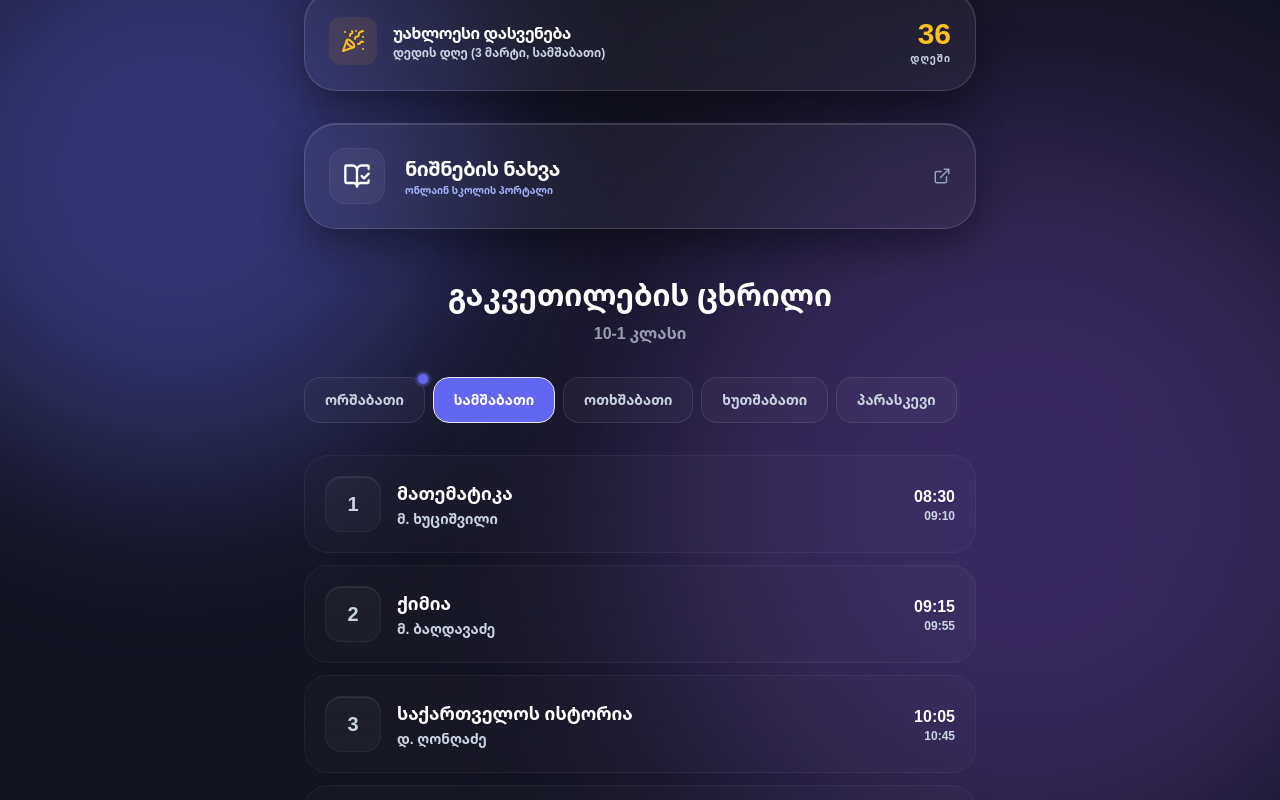
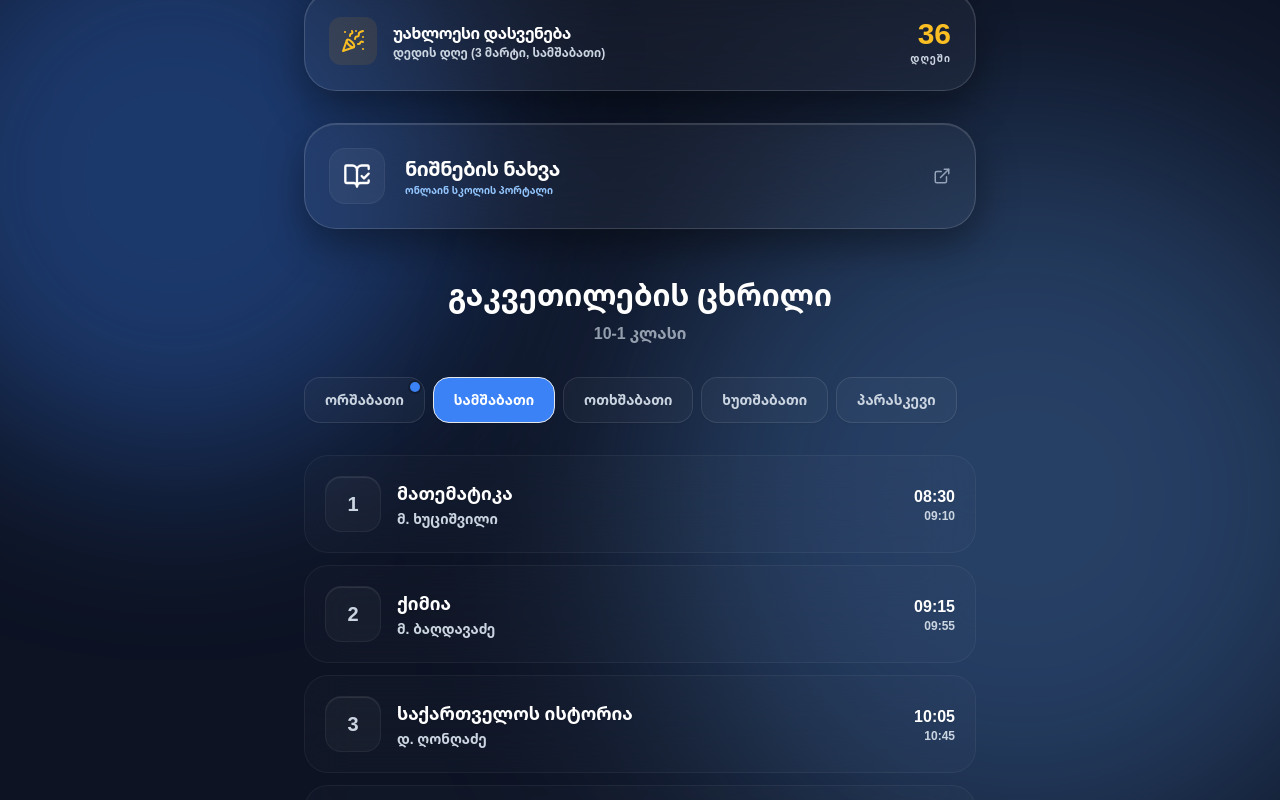
Before and after one commit to Smile-B14/Zari-ramdeni-xanshia, a React (Vite) app: page / in a window 1280 px wide. Both pictures are taken after a click on the button "სამშაბათი". Shown: the part 920-1720 px from the top of the page. Built offline with nearby package versions, Linux system fonts and the light colour scheme.

Commit message:
feat: Use blue color theme for app elements
Replaces the indigo color theme with blue across various UI components, including shapes, text, backgrounds, borders, and button styles. This change aims to refresh the application's visual appearance.

```diff
--- a/App.tsx
+++ b/App.tsx
@@ -53,17 +53,17 @@ const formatTimeRemaining = (seconds: number | null) => {
 
 const getColorConfig = (color: string, isDark: boolean) => {
   const map: Record<string, any> = {
-    indigo: {
-      shape1: isDark ? 'rgba(99,102,241,0.4)' : 'rgba(99,102,241,0.2)',
-      shape2: isDark ? 'rgba(139,92,246,0.3)' : 'rgba(139,92,246,0.15)',
-      text: isDark ? 'text-indigo-300' : 'text-indigo-600',
-      bg: 'bg-indigo-500',
-      bgSubtle: isDark ? 'bg-indigo-500/20' : 'bg-indigo-50/50',
-      border: isDark ? 'border-indigo-500/30' : 'border-indigo-200/50',
-      selection: 'selection:bg-indigo-500 selection:text-white',
-      buttonActive: isDark ? 'bg-indigo-500 text-white shadow-[0_4px_16px_rgba(99,102,241,0.4),inset_0_1px_1px_rgba(255,255,255,0.2)]' : 'bg-indigo-500 text-white shadow-[0_4px_16px_rgba(99,102,241,0.3),inset_0_1px_1px_rgba(255,255,255,0.4)]',
-      ring: 'ring-indigo-500/50',
-      badge: isDark ? 'bg-indigo-500/20 backdrop-blur-md text-indigo-300 border border-indigo-400/30 shadow-[inset_0_1px_1px_rgba(255,255,255,0.1)]' : 'bg-white/60 backdrop-blur-sm text-indigo-700 border border-indigo-200 shadow-sm',
+    blue: {
+      shape1: isDark ? 'rgba(59,130,246,0.35)' : 'rgba(59,130,246,0.15)',
+      shape2: isDark ? 'rgba(96,165,250,0.3)' : 'rgba(96,165,250,0.15)',
+      text: isDark ? 'text-blue-300' : 'text-blue-600',
+      bg: 'bg-blue-500',
+      bgSubtle: isDark ? 'bg-blue-500/20' : 'bg-blue-50/50',
+      border: isDark ? 'border-blue-500/30' : 'border-blue-200/50',
+      selection: 'selection:bg-blue-500 selection:text-white',
+      buttonActive: isDark ? 'bg-blue-500 text-white shadow-[0_4px_16px_rgba(59,130,246,0.4),inset_0_1px_1px_rgba(255,255,255,0.2)]' : 'bg-blue-500 text-white shadow-[0_4px_16px_rgba(59,130,246,0.3),inset_0_1px_1px_rgba(255,255,255,0.4)]',
+      ring: 'ring-blue-500/50',
+      badge: isDark ? 'bg-blue-500/20 backdrop-blur-md text-blue-300 border border-blue-400/30 shadow-[inset_0_1px_1px_rgba(255,255,255,0.1)]' : 'bg-white/60 backdrop-blur-sm text-blue-700 border border-blue-200 shadow-sm',
     },
     emerald: {
       shape1: isDark ? 'rgba(16,185,129,0.3)' : 'rgba(16,185,129,0.15)',
@@ -338,7 +338,7 @@ const App: React.FC = () => {
   const activeColor = delayIn !== null
     ? 'amber'
     : status === BellStatus.LESSON
-      ? 'indigo'
+      ? 'blue'
       : status === BellStatus.BREAK
         ? 'emerald'
         : 'slate';
@@ -347,13 +347,13 @@ const App: React.FC = () => {
   useEffect(() => {
     const bgColors = {
       dark: {
-        indigo: '#141421',
+        blue: '#0d1323',
         emerald: '#111814',
         amber: '#1c1711',
         slate: '#161618',
       },
       light: {
-        indigo: '#fafbff',
+        blue: '#f4f7ff',
         emerald: '#f8fdfa',
         amber: '#fffdf8',
         slate: '#fcfcfc',
@@ -416,7 +416,7 @@ const App: React.FC = () => {
         <div className="w-full flex justify-end gap-3 mb-6 relative z-50">
           <button
             onClick={() => setIsDarkMode(!isDarkMode)}
-            className={`p-3.5 rounded-2xl transition-all border ${isDarkMode ? 'bg-white/[0.05] border-white/[0.15] text-amber-300 hover:bg-white/[0.1] shadow-[0_4px_12px_rgba(0,0,0,0.2),inset_0_1px_1px_rgba(255,255,255,0.1)] hover:-translate-y-0.5' : 'bg-white/60 border-white/80 text-indigo-600 shadow-[0_4px_12px_rgba(0,0,0,0.05),inset_0_1px_1px_rgba(255,255,255,1)] hover:bg-white/80 hover:-translate-y-0.5'} backdrop-blur-xl`}
+            className={`p-3.5 rounded-2xl transition-all border ${isDarkMode ? 'bg-white/[0.05] border-white/[0.15] text-amber-300 hover:bg-white/[0.1] shadow-[0_4px_12px_rgba(0,0,0,0.2),inset_0_1px_1px_rgba(255,255,255,0.1)] hover:-translate-y-0.5' : 'bg-white/60 border-white/80 text-slate-600 shadow-[0_4px_12px_rgba(0,0,0,0.05),inset_0_1px_1px_rgba(255,255,255,1)] hover:bg-white/80 hover:-translate-y-0.5'} backdrop-blur-xl`}
           >
             {isDarkMode ? <Sun size={20} /> : <Moon size={20} />}
           </button>
@@ -562,7 +562,7 @@ const App: React.FC = () => {
             >
               {WEEKDAYS_GE[d]}
               {isToday && selectedDay !== d && (
-                <span className={`absolute -top-1.5 -right-1.5 w-3.5 h-3.5 rounded-full border-2 ${isDarkMode ? 'border-[#161618] border-opacity-50' : 'border-slate-50'} ${activeTheme.bg} shadow-md`} style={{boxShadow: isDarkMode ? '0 0 0 2px rgba(255,255,255,0.05)' : ''}} />
+                <span className={`absolute top-1 right-1 w-2.5 h-2.5 rounded-full ${activeTheme.bg} shadow-sm ring-2 ${isDarkMode ? 'ring-black/20' : 'ring-white/50'}`} />
               )}
             </button>
           )})}
@@ -577,7 +577,7 @@ const App: React.FC = () => {
             return (
               <div key={bi} className={`flex items-center gap-4 p-4 md:p-5 rounded-3xl border transition-all duration-500 backdrop-blur-xl ${
                 isCurrentLesson
-                  ? `${isDarkMode ? 'bg-white/[0.08] border-white/[0.2] shadow-[0_8px_24px_rgba(0,0,0,0.2),inset_0_1px_1px_rgba(255,255,255,0.2)]' : 'bg-white border-white/60 shadow-md ring-1 ring-indigo-500/20'}`
+                  ? `${isDarkMode ? 'bg-white/[0.08] border-white/[0.2] shadow-[0_8px_24px_rgba(0,0,0,0.2),inset_0_1px_1px_rgba(255,255,255,0.2)]' : 'bg-white border-white/60 shadow-md ring-1 ring-blue-500/20'}`
                   : (isDarkMode ? 'bg-white/[0.02] border-white/[0.05] hover:bg-white/[0.06] hover:shadow-[0_8px_24px_rgba(0,0,0,0.2)]' : 'bg-white/30 border-white/40 hover:bg-white/60 hover:shadow-sm')
               } ${isHolidayToday ? 'opacity-50' : ''}`}>
                 <div className={`w-12 h-12 md:w-14 md:h-14 rounded-2xl flex flex-col items-center justify-center shrink-0 shadow-[inset_0_1px_1px_rgba(255,255,255,0.1)] transition-colors duration-500 ${
```
